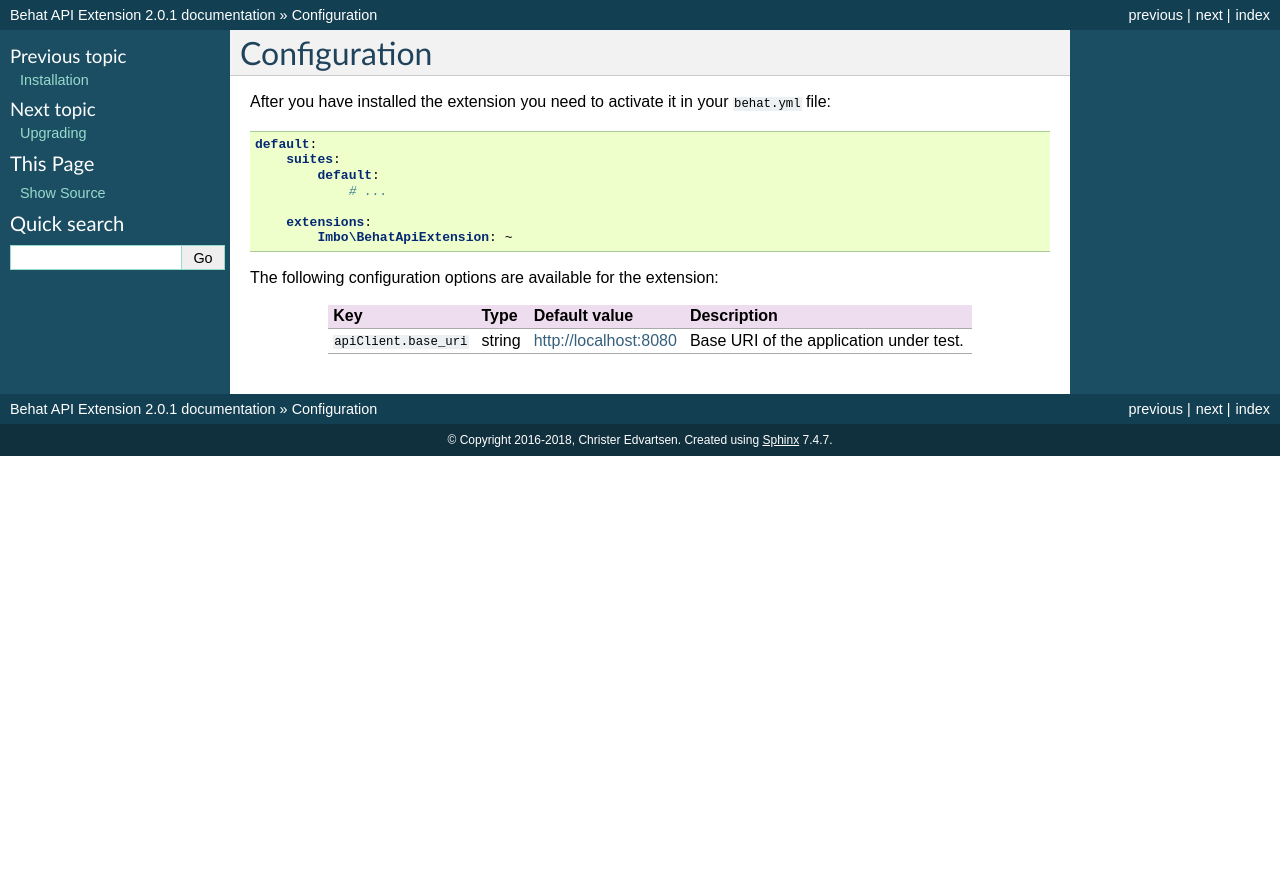
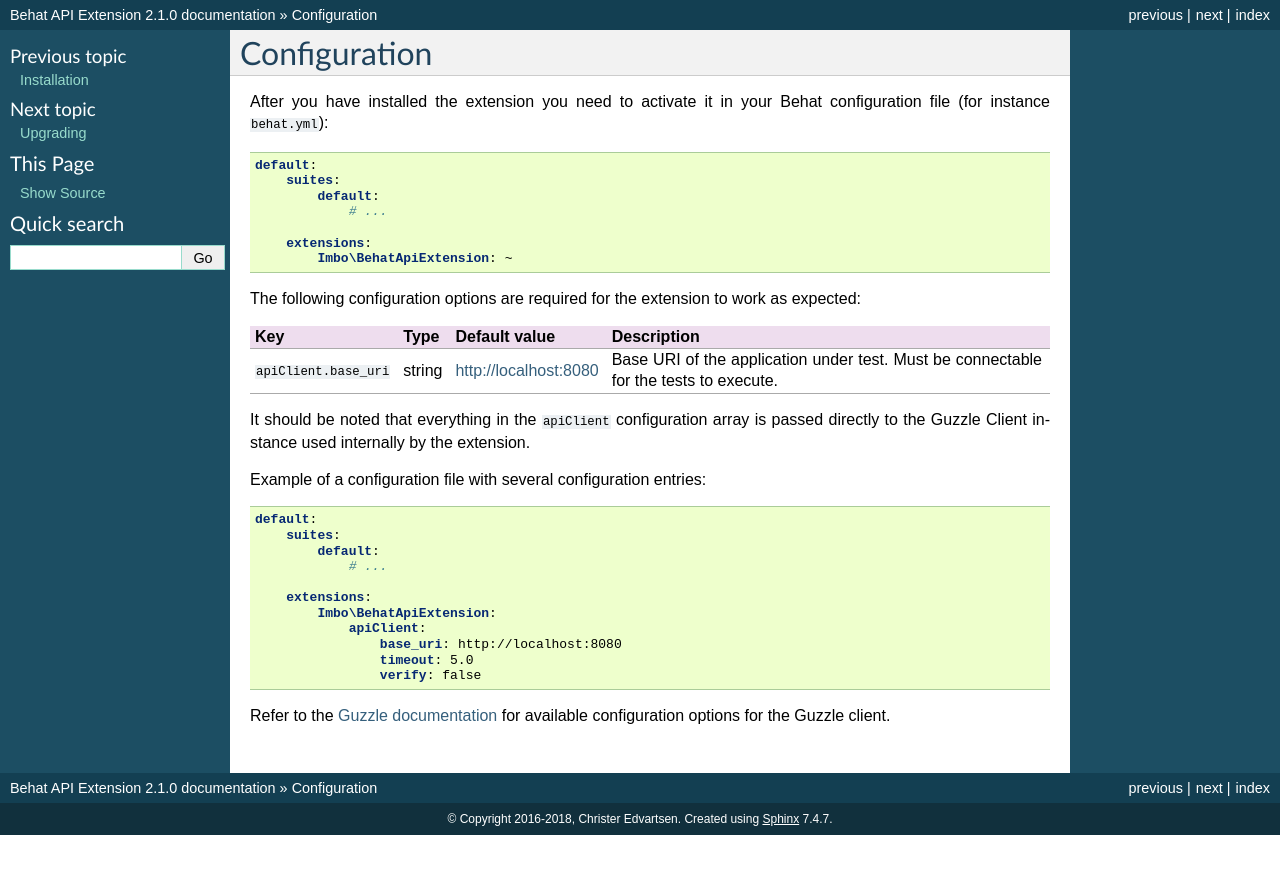
Before and after one commit to imbo/behat-api-extension, a Sphinx documentation site: the page built from docs/installation/configuration.rst, in a window 1280 px wide. Shown: the top 874 px of the page. Built offline with Sphinx 7.4.7, drawn with Linux system fonts in a browser that asks for light colours.

```diff
--- a/docs/conf.py
+++ b/docs/conf.py
@@ -56,9 +56,9 @@ copyright = u'2016-' + str(date.today().year) + ', Christer Edvartsen'
 # built documents.
 #
 # The short X.Y version.
-version = '2.0'
+version = '2.1'
 # The full version, including alpha/beta/rc tags.
-release = '2.0.1'
+release = '2.1.0'
 
 # The language for content autogenerated by Sphinx. Refer to documentation
 # for a list of supported languages.
--- a/docs/installation/configuration.rst
+++ b/docs/installation/configuration.rst
@@ -1,7 +1,7 @@
 Configuration
 =============
 
-After you have installed the extension you need to activate it in your ``behat.yml`` file:
+After you have installed the extension you need to activate it in your Behat configuration file (for instance ``behat.yml``):
 
 .. code-block:: yaml
 
@@ -13,10 +13,30 @@ After you have installed the extension you need to activate it in your ``behat.y
         extensions:
             Imbo\BehatApiExtension: ~
 
-The following configuration options are available for the extension:
+The following configuration options are required for the extension to work as expected:
 
-======================  ======  =====================  =======================================
+======================  ======  =====================  =====================================================================================
 Key                     Type    Default value          Description
-======================  ======  =====================  =======================================
-``apiClient.base_uri``  string  http://localhost:8080  Base URI of the application under test.
-======================  ======  =====================  =======================================
+======================  ======  =====================  =====================================================================================
+``apiClient.base_uri``  string  http://localhost:8080  Base URI of the application under test. Must be connectable for the tests to execute.
+======================  ======  =====================  =====================================================================================
+
+It should be noted that everything in the ``apiClient`` configuration array is passed directly to the Guzzle Client instance used internally by the extension.
+
+Example of a configuration file with several configuration entries:
+
+.. code-block:: yaml
+
+    default:
+        suites:
+            default:
+                # ...
+
+        extensions:
+            Imbo\BehatApiExtension:
+                apiClient:
+                    base_uri: http://localhost:8080
+                    timeout: 5.0
+                    verify: false
+
+Refer to the `Guzzle documentation <http://docs.guzzlephp.org/en/stable/>`_ for available configuration options for the Guzzle client.
--- a/docs/installation/installation.rst
+++ b/docs/installation/installation.rst
@@ -10,7 +10,7 @@ Install the extension by adding the following to your ``composer.json`` file:
 
     {
       "require-dev": {
-        "imbo/behat-api-extension": "^2.0"
+        "imbo/behat-api-extension": "^2.1"
       }
     }
 
--- a/docs/installation/requirements.rst
+++ b/docs/installation/requirements.rst
@@ -7,6 +7,6 @@ Behat API extension requires the following packages:
 * `behat/behat <http://behat.org>`_ ``^3.0``
 * `guzzlehttp/guzzle <http://guzzlephp.org>`_ ``^6.0``
 * `beberlei/assert <https://github.com/beberlei/assert/>`_ ``^2.1``
-* `firebase/php-jwt <https://github.com/firebase/php-jwt/>`_ ``^5.0``
+* `firebase/php-jwt <https://github.com/firebase/php-jwt/>`_ ``^4.0 | ^5.0``
 
 You do not need to add any of these to your own ``composer.json`` file as the extension requires them.
--- a/docs/installation/upgrade.rst
+++ b/docs/installation/upgrade.rst
@@ -13,7 +13,7 @@ Migrating from v1.x to v2.x
 Configuration change
 ^^^^^^^^^^^^^^^^^^^^
 
-In ``v1`` the extension only had a single configuration option, which was ``base_uri``. This is still the only option in ``v2``, but it has been added to an ``apiClient`` key.
+In ``v1`` the extension only had a single configuration option, which was ``base_uri``. This is still an option in ``v2``, but it has been added to an ``apiClient`` key.
 
 **v1 behat.yml**
 
--- a/docs/spelling_wordlist.txt
+++ b/docs/spelling_wordlist.txt
@@ -5,3 +5,4 @@ beberlei
 URI
 multipart
 namespaced
+connectable
```
Also changed, not shown: ChangeLog.md (+16 -0 lines), .github/CONTRIBUTING.md.
